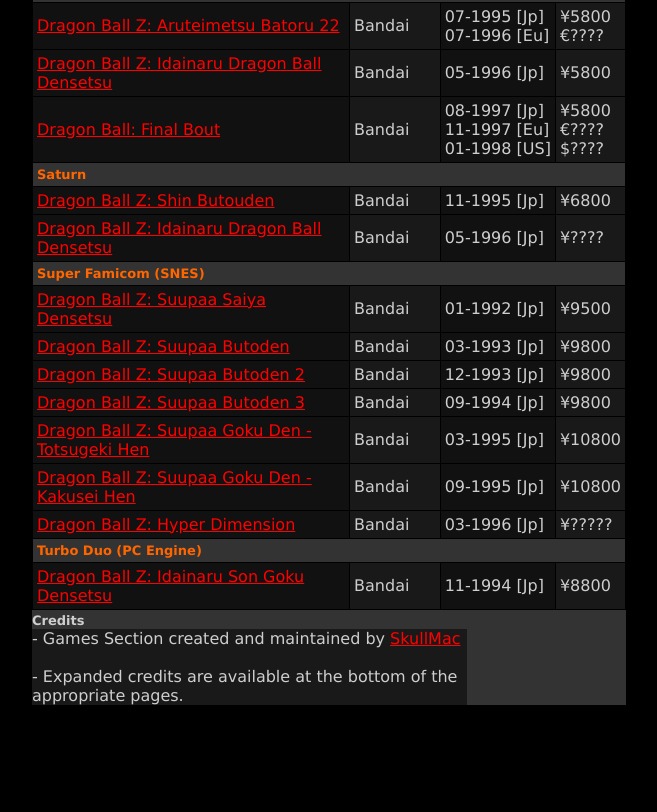
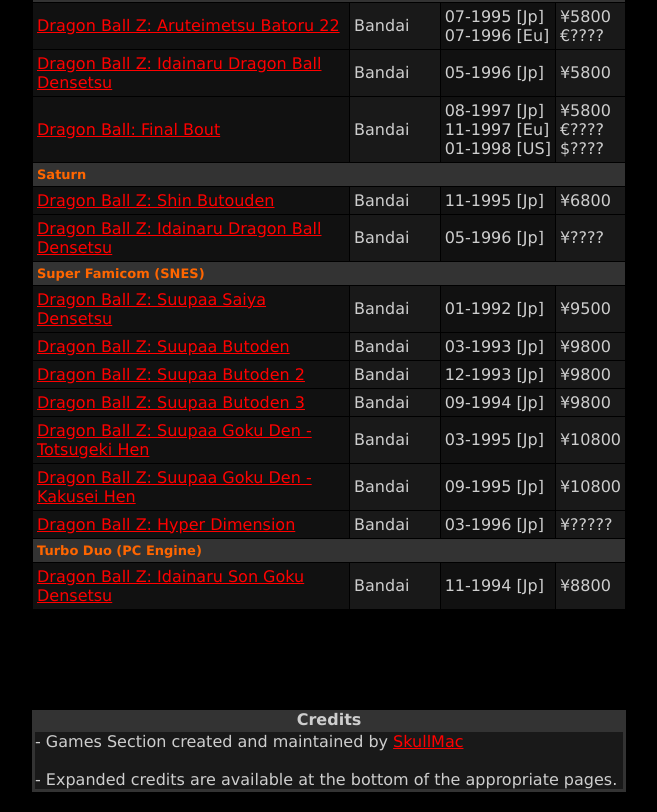
Before and after one commit to zk172/Planet_Namek, a plain HTML site: page games.html in a window 1280 px wide. Shown: the part 1886-2698 px from the top of the page, without its empty margins (201-858 px from the left). Before the commit the page ends 2591 px from the top, so only its background shows below. Drawn offline with nearby package versions, Linux system fonts and the light colour scheme.

Commit message:
use font-size inherit, add img-flex class

```diff
--- a/css/gallery.css
+++ b/css/gallery.css
@@ -197,6 +197,10 @@
   margin:0 auto;
 }
 
+.img-flex {
+  max-width:100%;
+  height:auto;
+}
 
 /* Lightbox styles */
 .lightbox {
--- a/games.html
+++ b/games.html
@@ -187,7 +187,7 @@
 </select>&nbsp;<input type="button" name="Button1" value="Go" onclick="MM_jumpMenuGo('gamelinks','parent',0)"></form>
 
           <div>
-            <img style="display:block; margin:1em 0;max-width:100%;height:auto;" src="image/media/game_boxcovers/vegeta_defeats_goku.jpg" width="613" height="111">
+            <img class="img-flex" style="display:block; margin:1em 0;" src="image/media/game_boxcovers/vegeta_defeats_goku.jpg" width="613" height="111">
           </div>
 
             <div class="row">
@@ -552,17 +552,17 @@
 
 
 
-        <div style="border:0; width:552; background-color:#333333;">
+        <div class="" style="border:0;background-color:#333333;margin:100px 0 20px 0;">
 
-                <span class="whitebgbd">Credits </span>
-                <div style="width:550px;">
+                <p class="whitebgbd" style="font-size:inherit;text-align:center;margin-bottom:0">Credits</p>
+                <div style="padding:3px;">
 
-                    <div style="width:79%;background-color:#191919;">
-                      <div align="left"> - Games Section created and maintained
-                        by <a href="https://web.archive.org/web/20011025020124/mailto:skullmac@planetnamek.com">SkullMac</a><br>
+                    <div style="background-color:#191919;">
+                       - Games Section created and maintained
+                        by <a href="mailto:skullmac@planetnamek.com">SkullMac</a><br>
                         <br>
                         - Expanded credits are available at the bottom of the
-                        appropriate pages.</div>
+                        appropriate pages.
 
                      </div>
                   </div>
```
